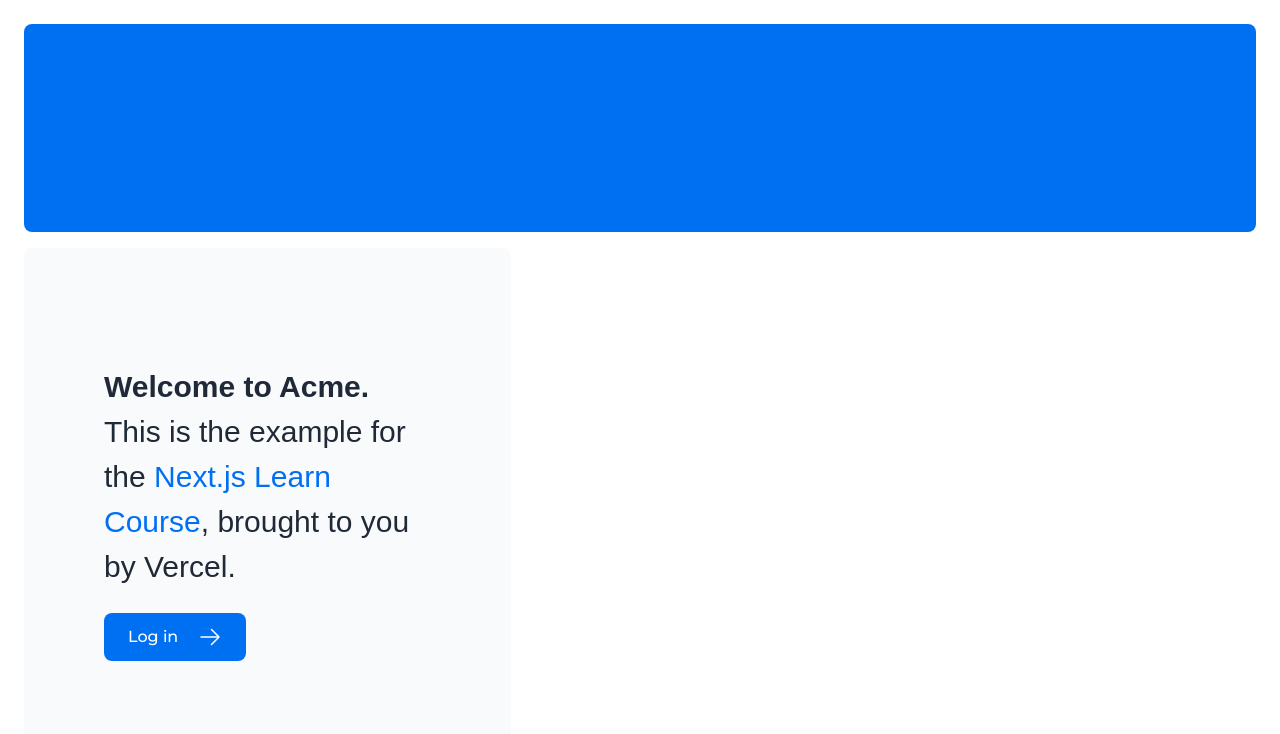
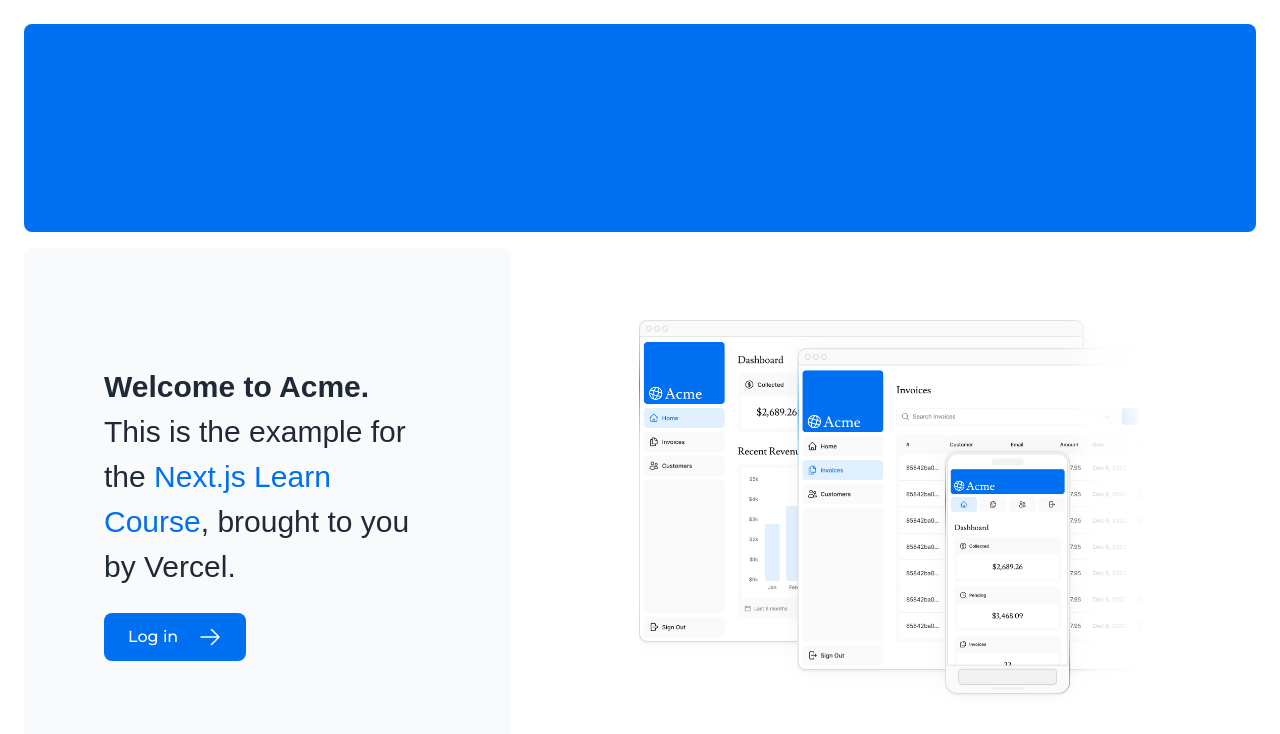
Before and after one commit to eavelasquez/nextjs-dashboard, a Next.js app: page / in a window 1280 px wide. Shown: the top 734 px of the page. Built offline with nearby package versions, Linux system fonts and the light colour scheme; a web font is replaced by a local one.

Commit message:
feat: add hero images to the page

```diff
--- a/app/page.tsx
+++ b/app/page.tsx
@@ -2,6 +2,7 @@
 import { ArrowRightIcon } from '@heroicons/react/24/outline';
 import Link from 'next/link';
 import { lusitana } from '@/app/ui/fonts';
+import Image from 'next/image';
 
 export default function Page() {
   return (
@@ -28,7 +29,20 @@
           </Link>
         </div>
         <div className="flex items-center justify-center p-6 md:w-3/5 md:px-28 md:py-12">
-          {/* Add Hero Images Here */}
+          <Image
+            src="/hero-desktop.png"
+            width={1000}
+            height={760}
+            alt="Screenshots of the dashboard project showing desktop version"
+            className="hidden md:block"
+          />
+          <Image
+            src="/hero-mobile.png"
+            width={560}
+            height={620}
+            alt="Screenshots of the dashboard project showing mobile version"
+            className="block md:hidden"
+          />
         </div>
       </div>
     </main>
```
